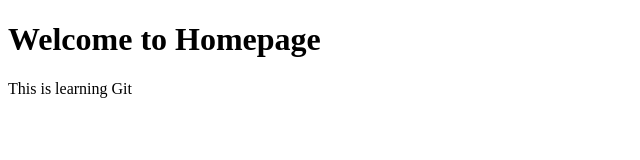
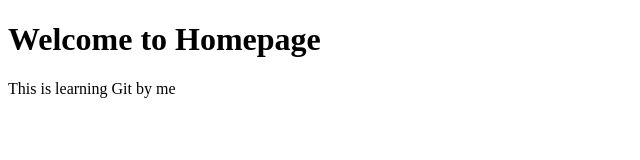
Before and after one commit to dattatraysh/git-tutorial, a plain HTML site: page about.html in a window 1280 px wide. Shown: the full height of the page, 0-640 px from the left. Drawn offline with Linux system fonts and the light colour scheme.

Commit message:
changed about.html 1

```diff
--- a/about.html
+++ b/about.html
@@ -8,6 +8,6 @@
 </head>
 <body>
     <h1>Welcome to  Homepage</h1>
-    <p>This is learning Git </p>
+    <p>This is learning Git by me </p>
 </body>
 </html>
```
